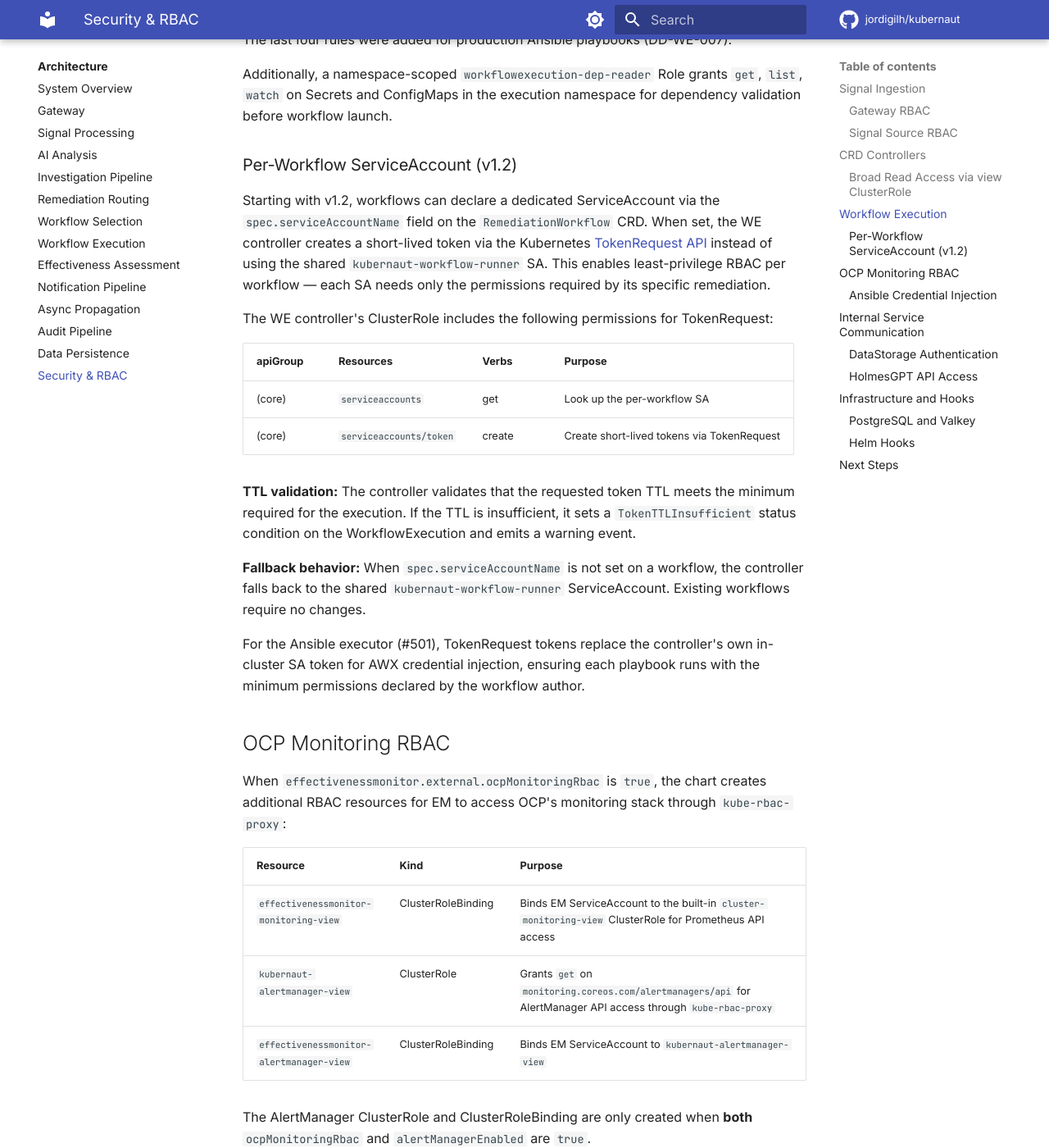
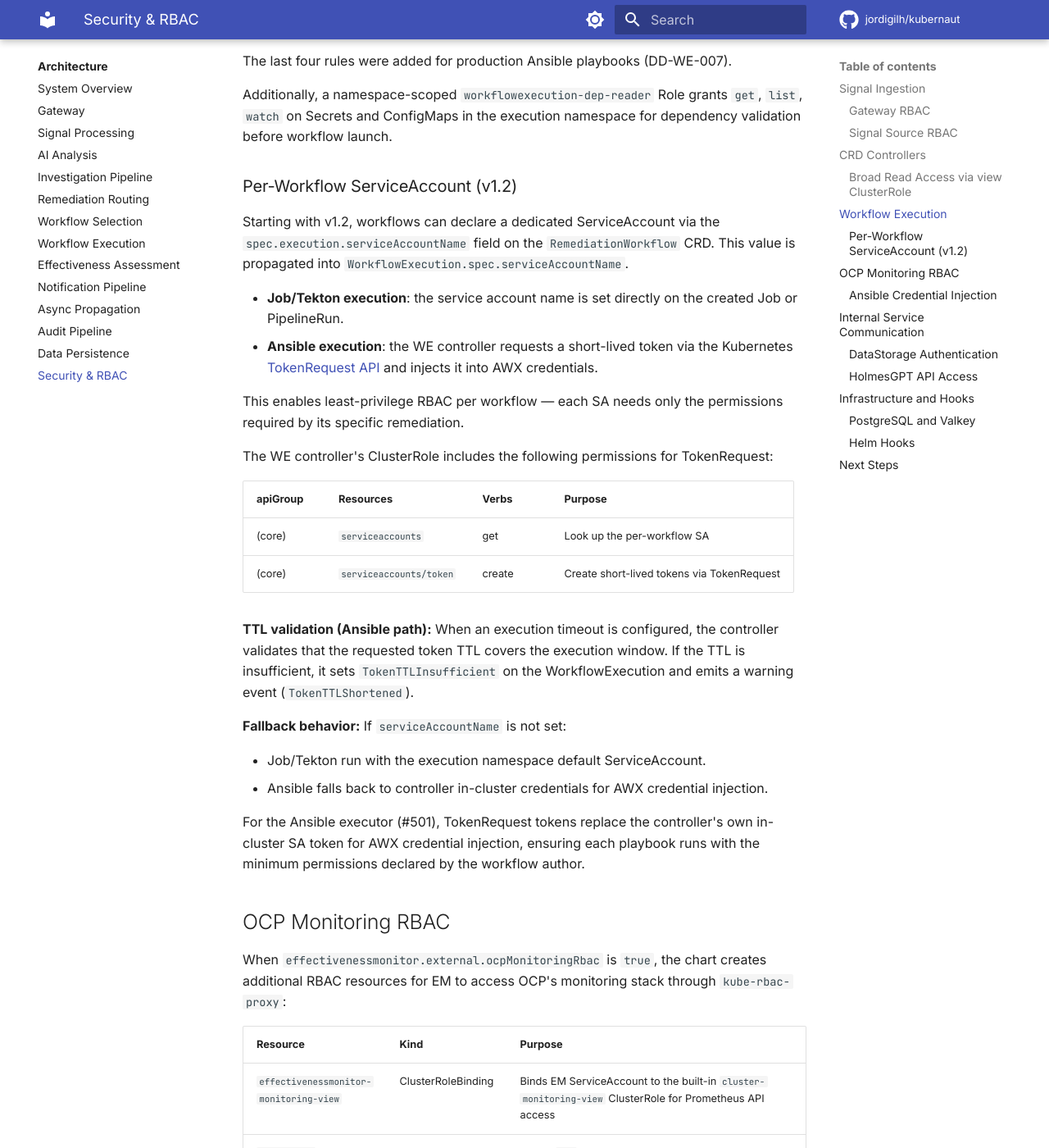
Before and after one commit to jordigilh/kubernaut-docs, an MkDocs documentation site: the page built from docs/architecture/security-rbac.md, in a window 1280 px wide and 1400 px high, scrolled down 6578 px. Shown: the whole window at 82% size. Built offline with MkDocs 1.6.1 and Material for MkDocs 9.7.7, drawn with Linux system fonts in a browser that asks for light colours; comment, search, counter and statistics services are not loaded; the version menu is left out; some of the changed text lies outside the part shown.

Commit message:
docs(v1.2): fix per-workflow SA paths and TokenRequest scope
Made-with: Cursor

```diff
--- a/docs/architecture/security-rbac.md
+++ b/docs/architecture/security-rbac.md
@@ -92,7 +92,7 @@ If the `view` ClusterRole lacks read permission for a particular resource type (
 
 ## Workflow Execution
 
-Remediation workflows (Jobs, Tekton PipelineRuns, Ansible playbooks) execute in the `kubernaut-workflows` namespace under the `kubernaut-workflow-runner` ServiceAccount. This is the broadest ClusterRole in the system because workflows need to act on the cluster to remediate issues.
+Remediation workflows (Jobs, Tekton PipelineRuns, Ansible playbooks) execute in the `kubernaut-workflows` namespace. By default, workflow executions run with the execution namespace default ServiceAccount. Many deployments bind that default to `kubernaut-workflow-runner`, which carries the broadest ClusterRole in the system because workflows need to act on the cluster to remediate issues.
 
 | apiGroup | Resources | Verbs | Purpose |
 |---|---|---|---|
@@ -121,7 +121,12 @@ Additionally, a namespace-scoped `workflowexecution-dep-reader` Role grants `get
 
 ### Per-Workflow ServiceAccount (v1.2)
 
-Starting with v1.2, workflows can declare a dedicated ServiceAccount via the `spec.serviceAccountName` field on the `RemediationWorkflow` CRD. When set, the WE controller creates a short-lived token via the Kubernetes [TokenRequest API](https://kubernetes.io/docs/reference/kubernetes-api/authentication-resources/token-request-v1/) instead of using the shared `kubernaut-workflow-runner` SA. This enables least-privilege RBAC per workflow — each SA needs only the permissions required by its specific remediation.
+Starting with v1.2, workflows can declare a dedicated ServiceAccount via the `spec.execution.serviceAccountName` field on the `RemediationWorkflow` CRD. This value is propagated into `WorkflowExecution.spec.serviceAccountName`.
+
+- **Job/Tekton execution**: the service account name is set directly on the created Job or PipelineRun.
+- **Ansible execution**: the WE controller requests a short-lived token via the Kubernetes [TokenRequest API](https://kubernetes.io/docs/reference/kubernetes-api/authentication-resources/token-request-v1/) and injects it into AWX credentials.
+
+This enables least-privilege RBAC per workflow — each SA needs only the permissions required by its specific remediation.
 
 The WE controller's ClusterRole includes the following permissions for TokenRequest:
 
@@ -130,9 +135,12 @@ The WE controller's ClusterRole includes the following permissions for TokenRequ
 | (core) | `serviceaccounts` | get | Look up the per-workflow SA |
 | (core) | `serviceaccounts/token` | create | Create short-lived tokens via TokenRequest |
 
-**TTL validation:** The controller validates that the requested token TTL meets the minimum required for the execution. If the TTL is insufficient, it sets a `TokenTTLInsufficient` status condition on the WorkflowExecution and emits a warning event.
+**TTL validation (Ansible path):** When an execution timeout is configured, the controller validates that the requested token TTL covers the execution window. If the TTL is insufficient, it sets `TokenTTLInsufficient` on the WorkflowExecution and emits a warning event (`TokenTTLShortened`).
 
-**Fallback behavior:** When `spec.serviceAccountName` is not set on a workflow, the controller falls back to the shared `kubernaut-workflow-runner` ServiceAccount. Existing workflows require no changes.
+**Fallback behavior:** If `serviceAccountName` is not set:
+
+- Job/Tekton run with the execution namespace default ServiceAccount.
+- Ansible falls back to controller in-cluster credentials for AWX credential injection.
 
 For the Ansible executor (#501), TokenRequest tokens replace the controller's own in-cluster SA token for AWX credential injection, ensuring each playbook runs with the minimum permissions declared by the workflow author.
 
@@ -165,7 +173,7 @@ The credential type resolution follows a 6-step process:
 
 The v2 kubeconfig template conditionally includes `certificate-authority-data` when the cluster CA is available, or sets `insecure-skip-tls-verify: true` otherwise. AWX injects the rendered kubeconfig as a temp file and sets `K8S_AUTH_KUBECONFIG` to point to it, ensuring `kubernetes.core` modules use the injected credentials instead of in-cluster config.
 
-Ephemeral credentials are cleaned up after the AWX job completes. See [BR-WE-017](https://github.com/jordigilh/kubernaut/blob/main/docs/requirements/BR-WE-017-shared-sa-execution-model.md) for the full shared SA model. In v1.2, workflows can declare a dedicated ServiceAccount via `spec.serviceAccountName` — see [Per-Workflow ServiceAccount](#per-workflow-serviceaccount-v12) above.
+Ephemeral credentials are cleaned up after the AWX job completes. See [BR-WE-017](https://github.com/jordigilh/kubernaut/blob/main/docs/requirements/BR-WE-017-shared-sa-execution-model.md) for the full shared SA model. In v1.2, workflows can declare a dedicated ServiceAccount via `spec.execution.serviceAccountName` — see [Per-Workflow ServiceAccount](#per-workflow-serviceaccount-v12) above.
 
 ## Internal Service Communication
 
```
Also changed, not shown: docs/architecture/overview.md (+1 -1 lines), docs/architecture/workflow-execution.md (+7 -2 lines), docs/user-guide/workflow-authoring.md (+7 -4 lines).
